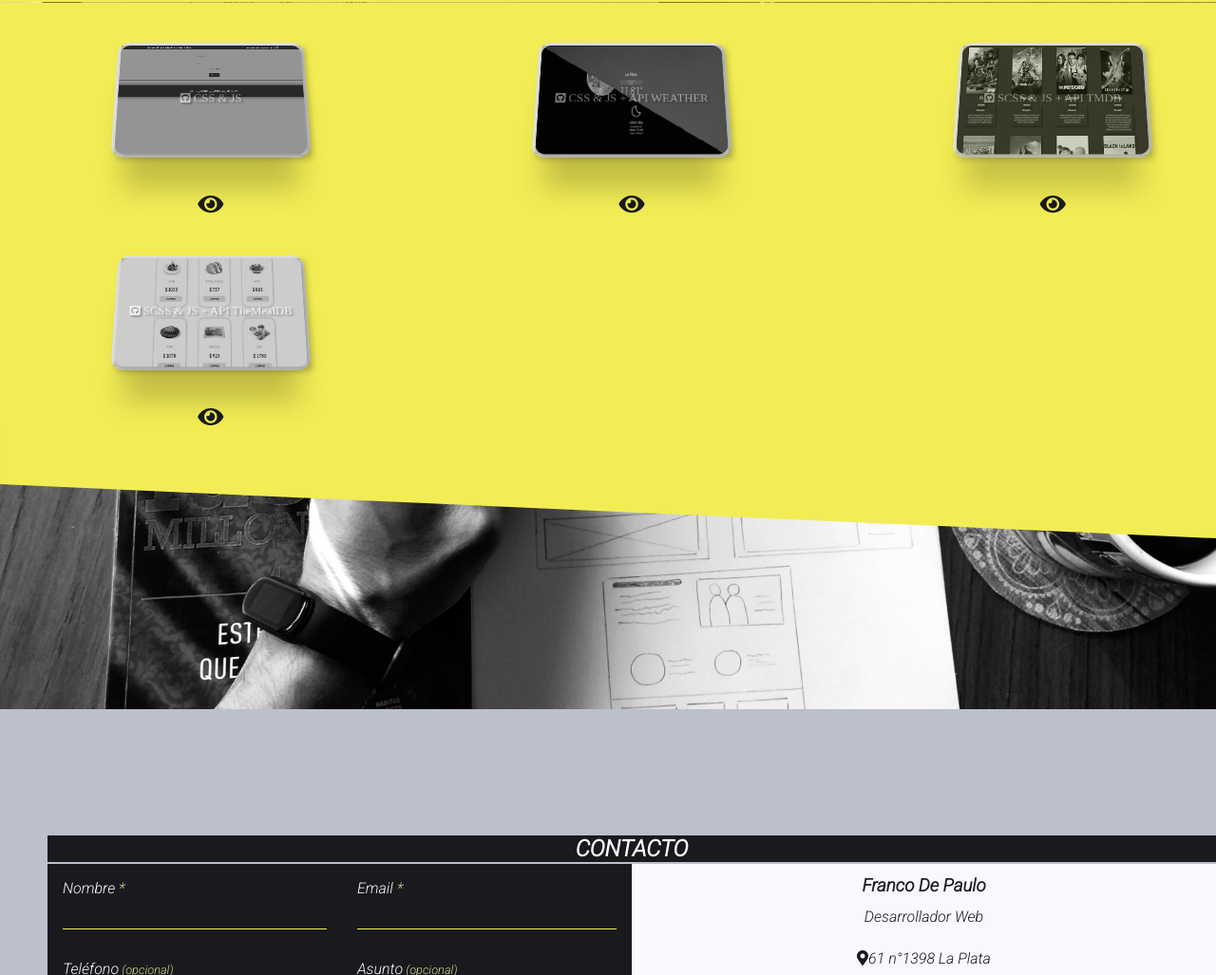
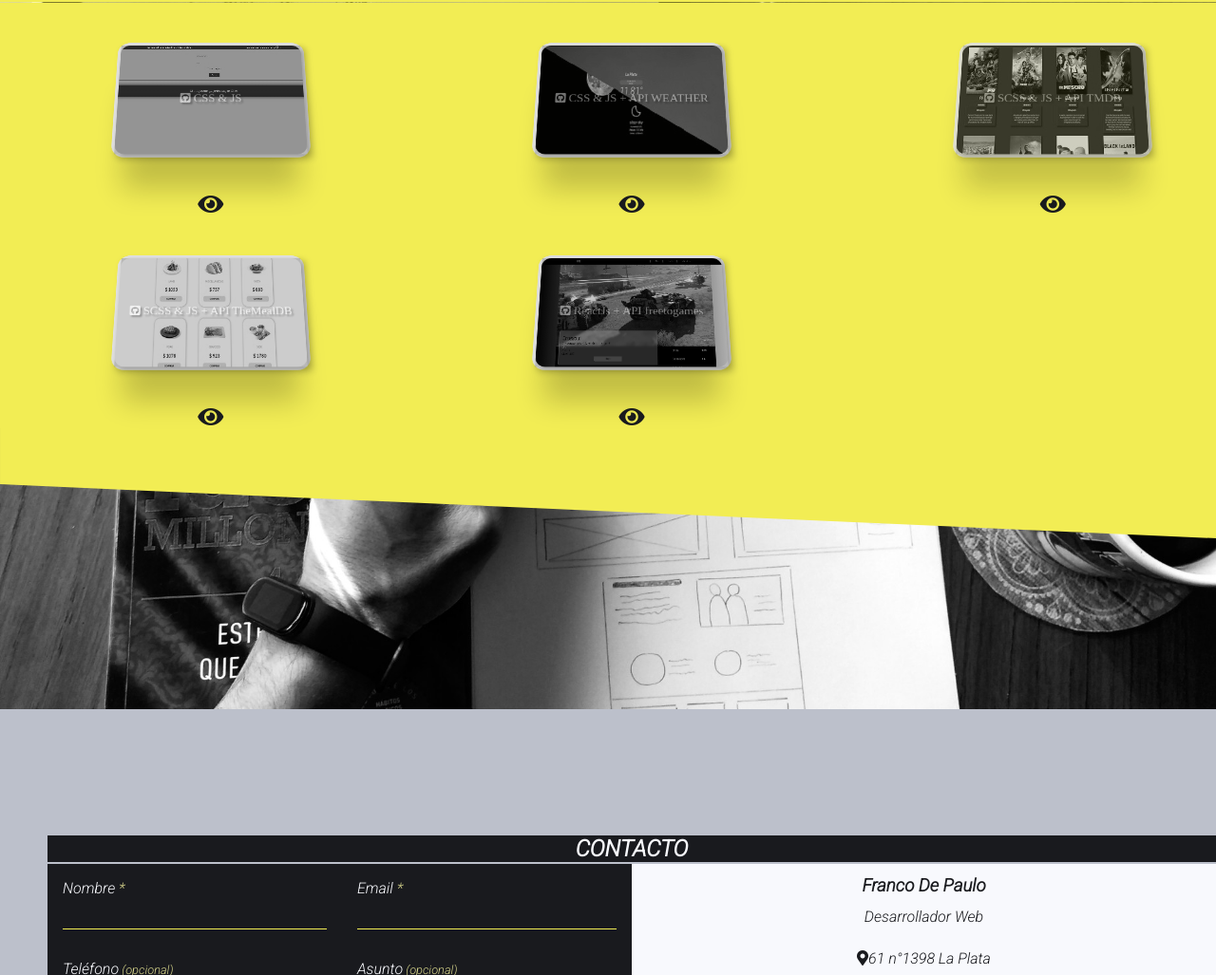
Before and after one commit to frandepe/Portafolio, a plain HTML site: page index.html in a window 1280 px wide. Shown: the part 2391-3418 px from the top of the page at 95% size. Drawn offline with Linux system fonts and the light colour scheme.

Commit message:
agregue proyecto5

```diff
--- a/index.css
+++ b/index.css
@@ -465,6 +465,15 @@ transition: all 2s;
 cursor: pointer;
 }
 
+.trabajo5{
+    background: url(imagenes/proyecto5.png);
+    filter: grayscale(100%);
+-webkit-filter: grayscale(100%);
+-moz-filter: grayscale(100%);
+transition: all 2s;
+cursor: pointer;
+}
+
 .trabajo1:hover{
     filter: none;
     transition: all 2s;
@@ -481,6 +490,11 @@ cursor: pointer;
 }
 
 .trabajo4:hover{
+    filter: none;
+    transition: all 2s;
+}
+
+.trabajo5:hover{
     filter: none;
     transition: all 2s;
 }
--- a/index.html
+++ b/index.html
@@ -205,6 +205,14 @@
                 </a>
                 <a href="https://ecommercerestoapp.netlify.app/"><i class="eye fas fa-eye"></i></a>
             </div>
+            <div>
+                <a href="https://github.com/frandepe/Reactf2p">
+                    <div class="trabajos trabajo5">
+                        <h3 class="proyectoh3"><i class="fab fa-github-square"> ReactJs + API freetogames</i></h3>
+                    </div>
+                </a>
+                <a href=""><i class="eye fas fa-eye"></i></a>
+            </div>
         </div>
         <svg xmlns="http://www.w3.org/2000/svg" viewBox="0 0 1440 320">
             <path fill="#F2ED54" fill-opacity="1" d="M0,64L1440,128L1440,0L0,0Z"></path>
```
Also changed, not shown: Imagenes/proyecto5.png (added).
